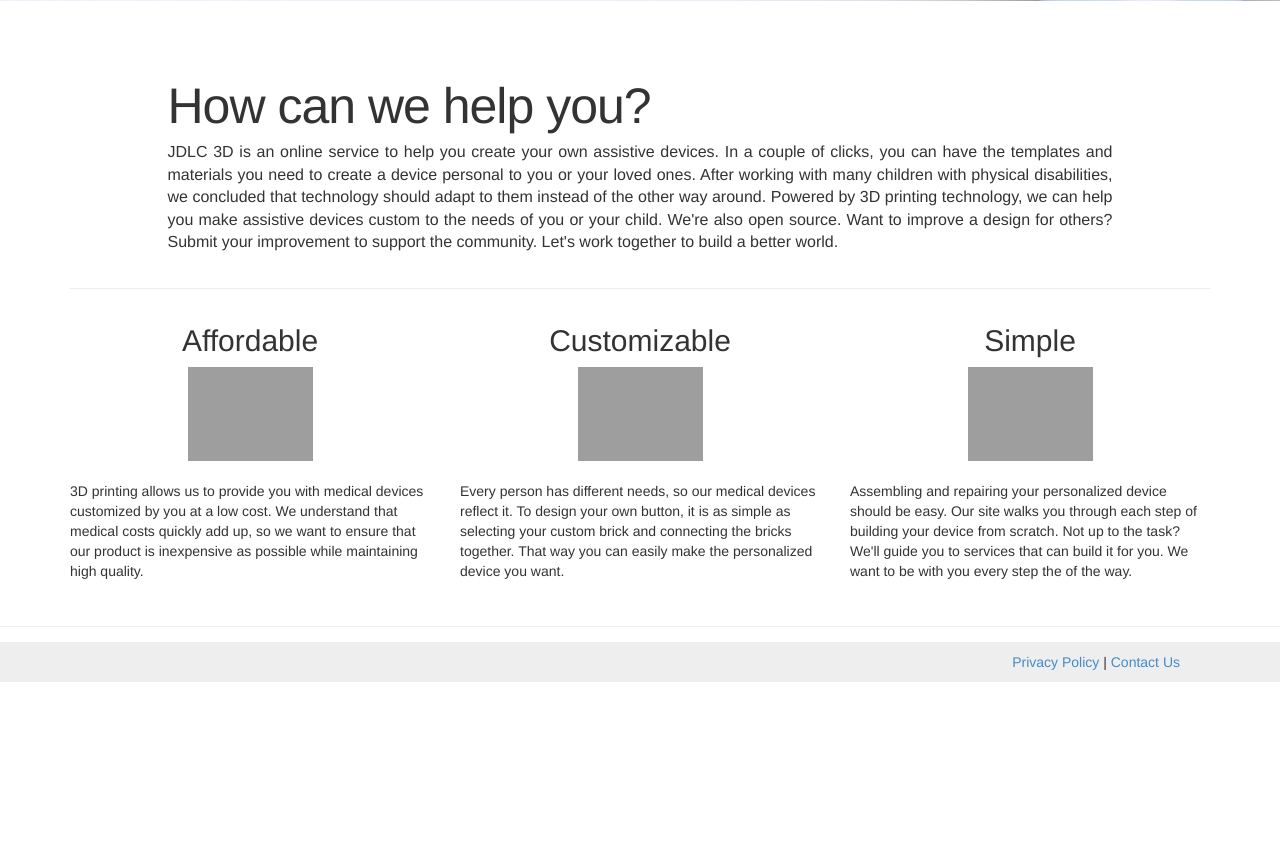
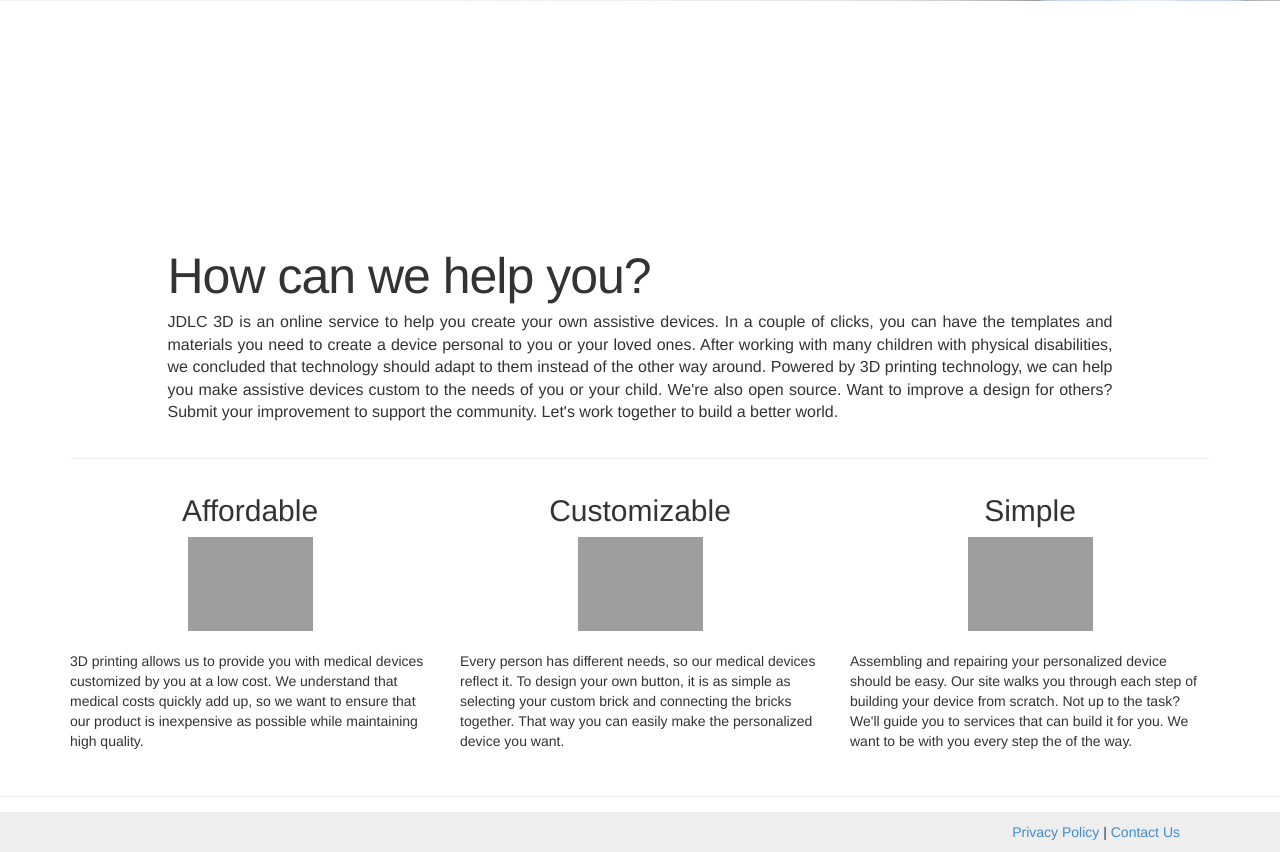
Before and after one commit to jljohnlu/JDLC_Website, a PHP site: page /home.php in a window 1280 px wide. Shown: the part 540-1392 px from the top of the page. Before the commit the page ends 1222 px from the top, so only its background shows below. Run offline with PHP 8.4, Linux system fonts and the light colour scheme; some libraries are stand-ins or nearby versions; grey boxes are pictures that could not be loaded.

Commit message:
home formatting changes

```diff
--- a/home.php
+++ b/home.php
@@ -47,7 +47,7 @@
 </div>
 
 
-<div class="container">
+<div class="container" style="margin-top: 200px">
   <div class="row featurette">
     <div class="col-md-1">
     </div>
```
